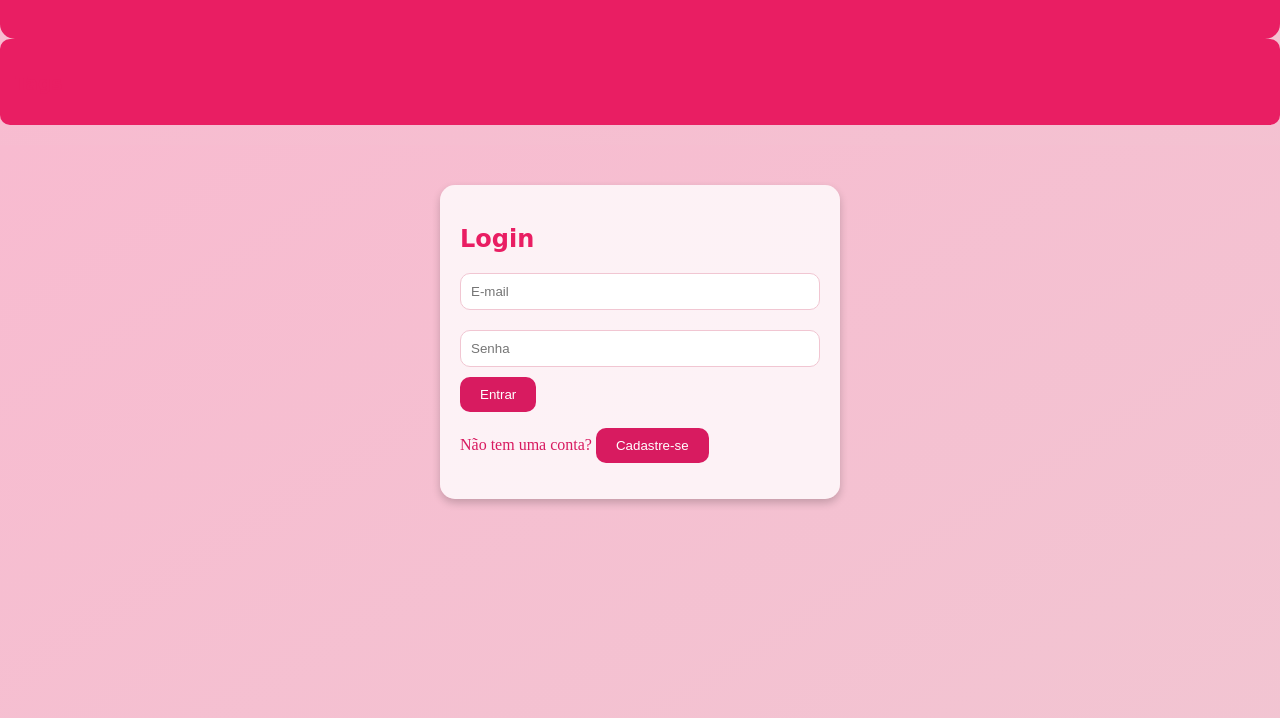
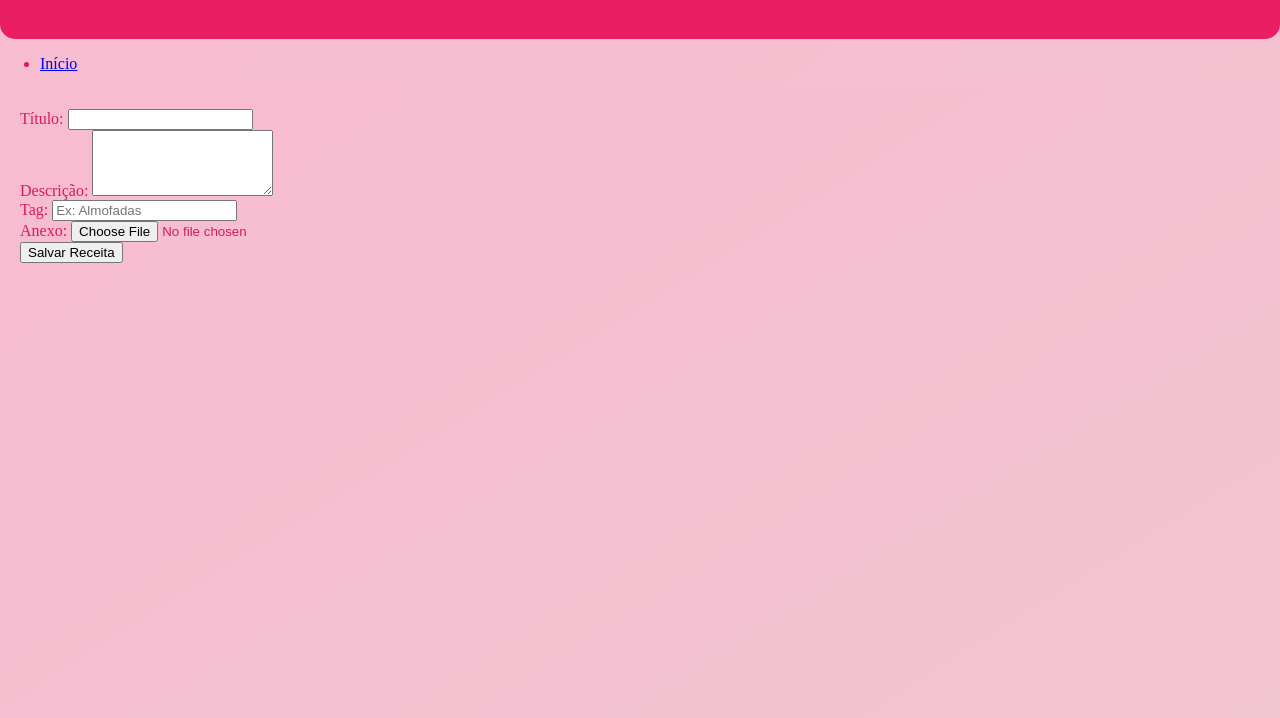
Before and after one commit to cidamarxs/preciosidadesdetrico, a website: page index.html in a window 1280 px wide. Shown: the part 82-800 px from the top of the page. Drawn offline with Linux system fonts and the light colour scheme; no server answers; a web font is replaced by a local one.

Commit message:
Código foi simplificado: formulário de identificação removido do projeto. Botão remover adicionado a cada inserção de receita. Tags devidamente indexadas e arquivos carregados e anexados com sucesso.

```diff
--- a/index.html
+++ b/index.html
@@ -3,6 +3,8 @@
 <head>
     <meta charset="UTF-8">
     <meta name="viewport" content="width=device-width, initial-scale=1.0">
+    <meta name="description" content="Receitas e técnicas de tricô exclusivas para você. Descubra mais!">
+    <meta name="keywords" content="tricô, receitas de tricô, artesanato">
     <title>Preciosidades de Tricô</title>
     <link rel="stylesheet" href="style.css">
     <script src="https://www.gstatic.com/firebasejs/9.17.2/firebase-app-compat.js"></script>
@@ -15,53 +17,46 @@
         <h1>Preciosidades de Tricô</h1>
     </header>
 
-    <aside class="sidebar">
-        <h3>Tags</h3>
-        <ul id="tag-menu"></ul>
+    <aside>
+        <nav>
+            <ul id="menu">
+                <li><a href="#inicio">Início</a></li>
+            </ul>
+        </nav>
     </aside>
 
     <main>
-        <section id="login-section">
-            <h2>Login</h2>
-            <div id="login-error" style="display: none; color: red;"></div>
-            <form id="login-form">
-                <input type="email" id="login-email" class="input-field" placeholder="E-mail" required>
-                <input type="password" id="login-password" class="input-field" placeholder="Senha" required>
-                <button type="submit" class="btn">Entrar</button>
-            </form>
-            <p>Não tem uma conta? <button id="show-signup" class="btn">Cadastre-se</button></p>
-        </section>
+        <div id="admin-section">
+            <div id="form-container">
+                <form id="recipe-form" method="post">
+                    <div class="form-group">
+                        <label for="recipe-title">Título:</label>
+                        <input type="text" id="recipe-title" name="title" required>
+                    </div>
+                    <div class="form-group">
+                        <label for="recipe-content">Descrição:</label>
+                        <textarea id="recipe-content" name="description" rows="4" required></textarea>
+                    </div>
+                    <div class="form-group">
+                        <label for="recipe-tags">Tag:</label>
+                        <input type="text" id="recipe-tags" name="tag" placeholder="Ex: Almofadas" required>
+                    </div>
+                    <div class="form-group">
+                        <label for="recipe-file">Anexo:</label>
+                        <input type="file" id="recipe-file" name="file" accept=".txt">
+                    </div>
+                    <button type="submit">Salvar Receita</button>
+                </form>
+            </div>
+        </div>
 
-        <section id="signup-section" style="display: none;">
-            <h2>Cadastro</h2>
-            <div id="signup-error" style="display: none; color: red;"></div>
-            <form id="signup-form">
-                <input type="text" id="signup-username" class="input-field" placeholder="Nome de usuário" required>
-                <input type="email" id="signup-email" class="input-field" placeholder="E-mail" required>
-                <input type="password" id="signup-password" class="input-field" placeholder="Senha" required>
-                <input type="password" id="signup-password-confirm" class="input-field" placeholder="Confirmar senha" required>
-                <button type="submit" class="btn">Cadastrar</button>
-            </form>
-            <p>Já tem uma conta? <button id="show-login" class="btn">Entrar</button></p>
-        </section>
-
-        <section id="recipes-section" style="display: none;">
-            <button id="logout-btn" class="btn">Sair</button>
-            <h2>Receitas</h2>
-            <ul id="recipe-list"></ul>
-            <form id="add-recipe-form">
-                <input type="text" id="recipe-name" class="input-field" placeholder="Nome da receita" required>
-                <textarea id="recipe-description" class="input-field" placeholder="Descrição da receita" required></textarea>
-                <input type="text" id="tag-input" class="input-field" placeholder="Tags (separadas por vírgula)" required>
-                <input type="file" id="recipe-file" class="input-field">
-                <button type="submit" class="btn">Adicionar Receita</button>
-            </form>
-            <div id="loading-message" style="display: none;">Carregando receitas...</div>
-        </section>
+        <div id="recipes">
+            <!-- Receitas carregadas dinamicamente -->
+        </div>
     </main>
 
     <footer>
-        <p>&copy; 2025 Preciosidades de Tricô by Cida Marxs. Todos os direitos reservados.</p>
+        <p>© 2025 Preciosidades de Tricô by Cida Marxs</p>
     </footer>
 </body>
 </html>
```
